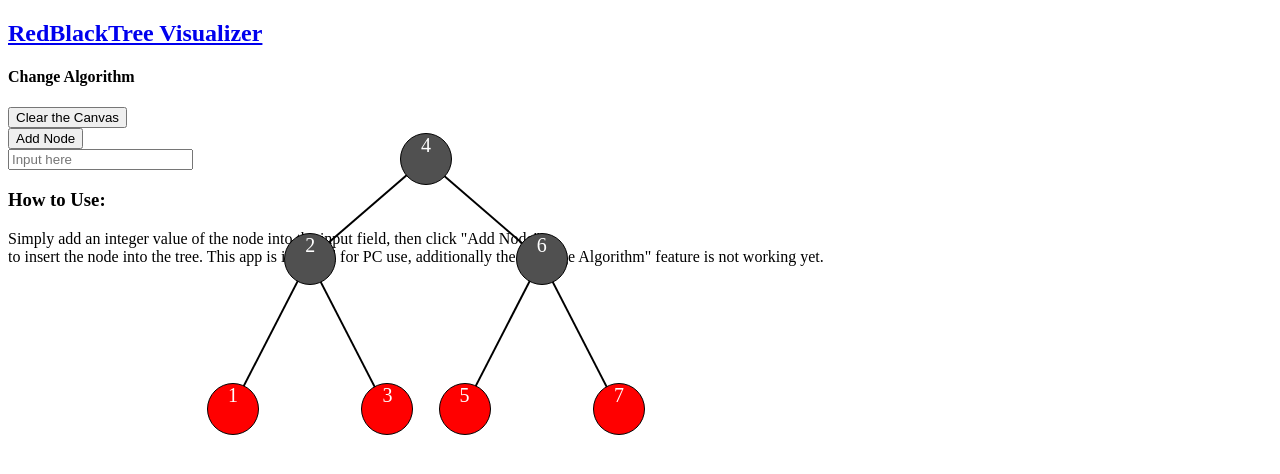
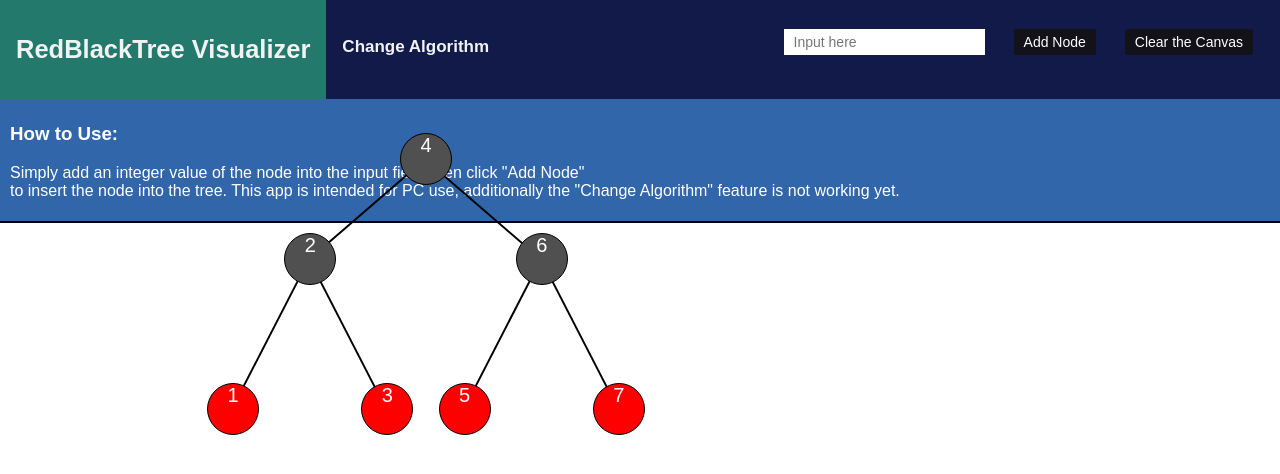
Before and after one commit to Krus5li/RedBlackTree-Visualizer, a plain HTML site: page index.html in a window 1280 px wide. Drawn offline with Linux system fonts and the light colour scheme.

Commit message:
Added styling changes to site

```diff
--- a/RBT.css
+++ b/RBT.css
@@ -1,12 +1,79 @@
 .title-section {
     text-align: center;
-    height: 20%;
     background-color: bisque;
 }
 #rbtzone {
     width: 100%;
     margin-left: auto;
     margin-right: auto;
+}
+#information {
+    background-color: #3166aa;
+    padding: 5px 10px;
+    padding-bottom: none;
+    width: 100%;
+    color: white;
+}
+#nodevalue {
+    background-color: white;
+    color: black;
+    border: none;
+    padding: 5px 10px;
+    margin: 4px 2px;
+    font-size: 14px;
+
+}
+.holders {
+    float: right;
+    text-align: center;
+    padding-top: 25px;
+    padding-right: 25px;
+    text-decoration: none;
+}
+
+#redblackzone {
+    border: solid 1px black;
+}
+.topnav {
+    background-color: #111a49;
+    overflow: hidden;
+  }
+
+  /* Style the links inside the navigation bar */
+  .topnav a {
+    float: left;
+    color: #f2f2f2;
+    text-align: center;
+    padding: 14px 16px;
+    text-decoration: none;
+    font-size: 17px;
+  }
+
+  /* Change the color of links on hover */
+  .topnav a:hover {
+    background-color: rgb(35, 122, 108);
+
+  }
+
+  /* Add a color to the active/current link */
+  .topnav a.active {
+
+    color: white;
+  }
+
+button {
+    background-color: rgb(18, 18, 24);
+    color: white;
+    border: none;
+    padding: 5px 10px;
+    text-align: center;
+    margin: 4px 2px;
+    font-size: 14px;
+    border-radius: 5%;
+}
+button:hover {
+    background-color:  rgb(35, 122, 108);
+
 }
 
 .redNode {
@@ -35,3 +102,7 @@
     color: white;
     z-index: 2;
 }
+body {
+    margin: 0;
+    font-family: Arial, Helvetica, sans-serif;
+}
```
